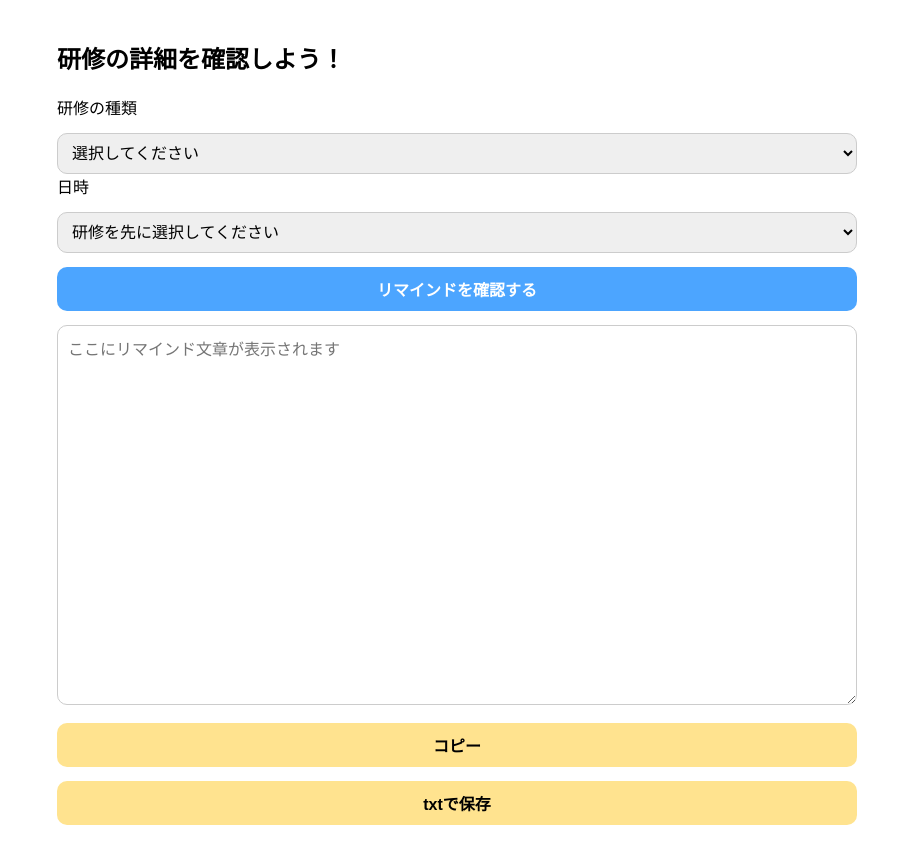
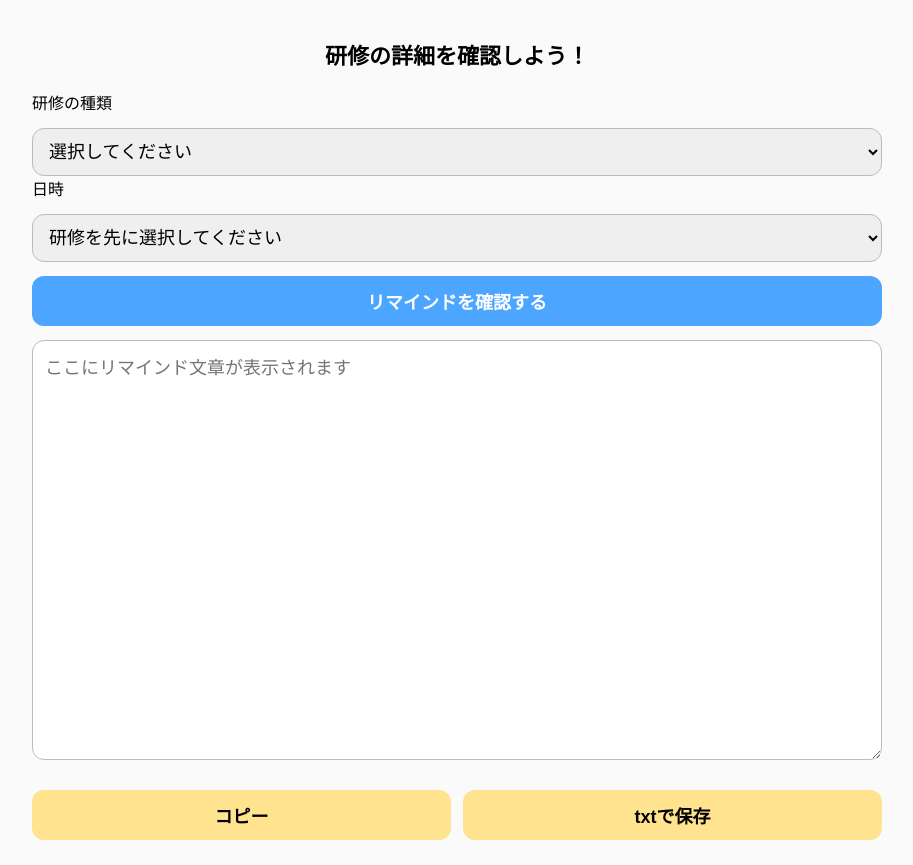
Before and after one commit to maho1203/reminder, a plain HTML site: page index.html in a window 1280 px wide. Shown: the whole page, without its empty margins (183-1096 px from the left). Drawn offline with Linux system fonts and the light colour scheme.

Commit message:
Update index.html

```diff
--- a/index.html
+++ b/index.html
@@ -4,31 +4,45 @@
 <meta charset="UTF-8">
 <title>研修リマインド生成</title>
 <style>
-  body {
+ body {
   font-family: sans-serif;
-  max-width: 800px;
-  margin: 40px auto;
+  margin: 0;
+  padding: 0;
+  background-color: #fafafa;
 }
 
+.container {
+  max-width: 850px;
+  margin: 0 auto;
+  padding: 20px;
+}
+
+h2 {
+  margin-bottom: 20px;
+  font-size: 22px;
+  text-align: center;
+}
+
+/* 入力系パーツ */
 select, button, textarea {
   width: 100%;
-  font-size: 16px;
+  font-size: 17px;
+  padding: 12px;
   margin-top: 14px;
-  padding: 10px;
-  border-radius: 10px; /* ←角丸 */
-  border: 1px solid #ccc;
+  border-radius: 12px; /* ←角丸 */
+  border: 1px solid #bbb;
   box-sizing: border-box;
 }
 
-/* ボタン共通 */
+/* ボタンスタイル */
 button {
   cursor: pointer;
   font-weight: bold;
   border: none;
-  transition: 0.2s;
+  transition: 0.25s;
 }
 
-/* 生成ボタン */
+/* 生成ボタン（青） */
 #generateBtn {
   background-color: #4ca5ff;
   color: white;
@@ -37,7 +51,12 @@ button {
   background-color: #1f8bff;
 }
 
-/* 下のコピー・ダウンロードボタン */
+/* コピー＆保存ボタン（黄色） */
+.buttons {
+  display: flex;
+  gap: 12px;
+  margin-top: 12px;
+}
 .buttons button {
   background-color: #ffe38f;
 }
@@ -48,17 +67,35 @@ button {
 /* テキストエリア */
 textarea {
   height: 380px;
+  resize: vertical;
 }
 
-/* セクションタイトル */
-h2 {
-  margin-bottom: 20px;
+/* --------- 📱 スマホ向け --------- */
+@media (max-width: 599px) {
+  .container {
+    padding: 16px;
+  }
+  textarea {
+    height: 320px;
+  }
+  .buttons {
+    flex-direction: column; /* ボタンが縦並びになる */
+  }
 }
 
+/* --------- 💻 PC向け --------- */
+@media (min-width: 1000px) {
+  select, button, textarea {
+    font-size: 18px;
+  }
+  textarea {
+    height: 420px;
+  }
+}
 </style>
 </head>
 <body>
-
+<div class="container">
 <h2>研修の詳細を確認しよう！</h2>
 
 <label>研修の種類</label>
@@ -150,5 +187,6 @@ document.getElementById("downloadBtn").addEventListener("click", () => {
 });
 </script>
 
+</div>
 </body>
 </html>
```
